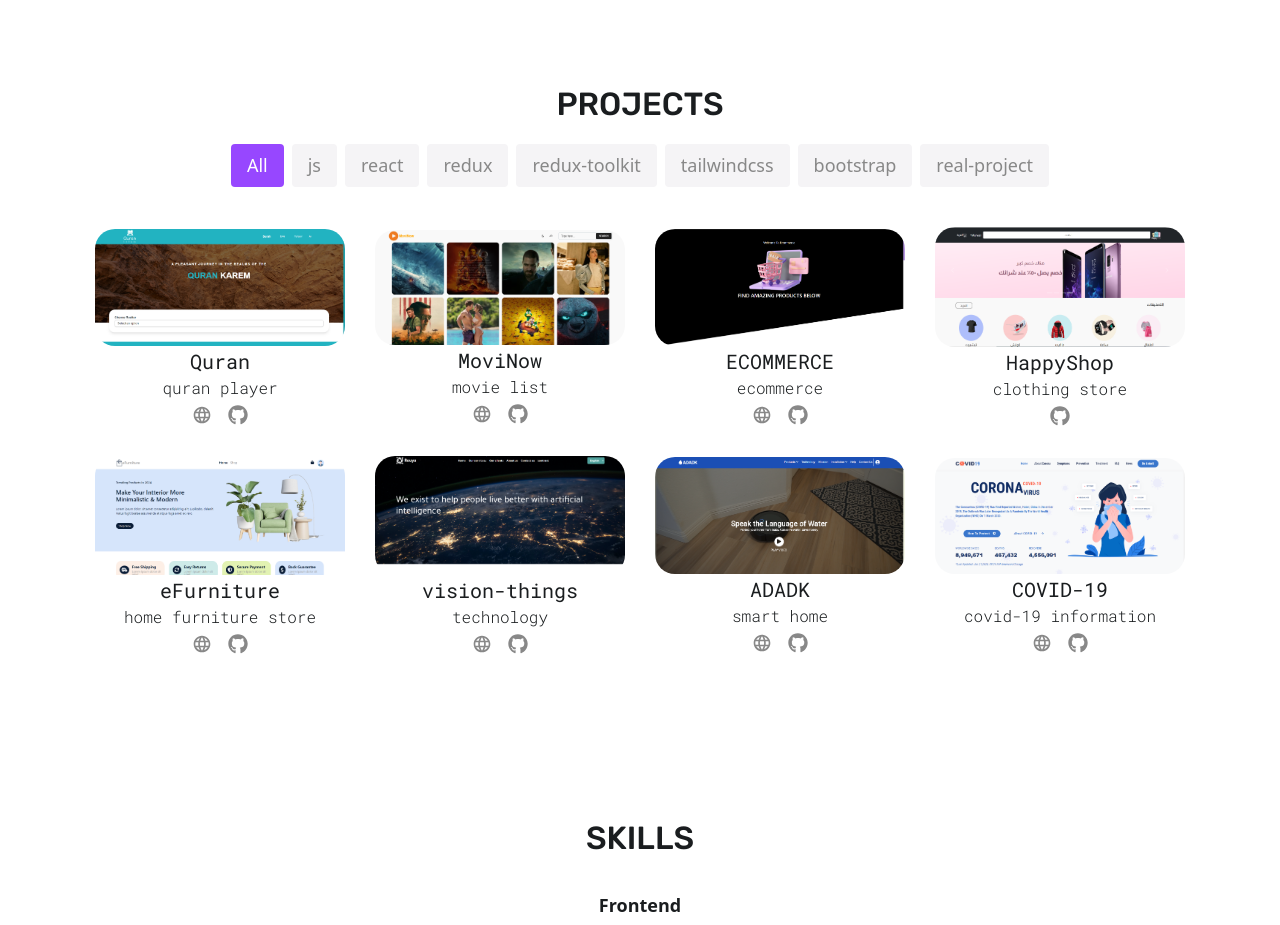
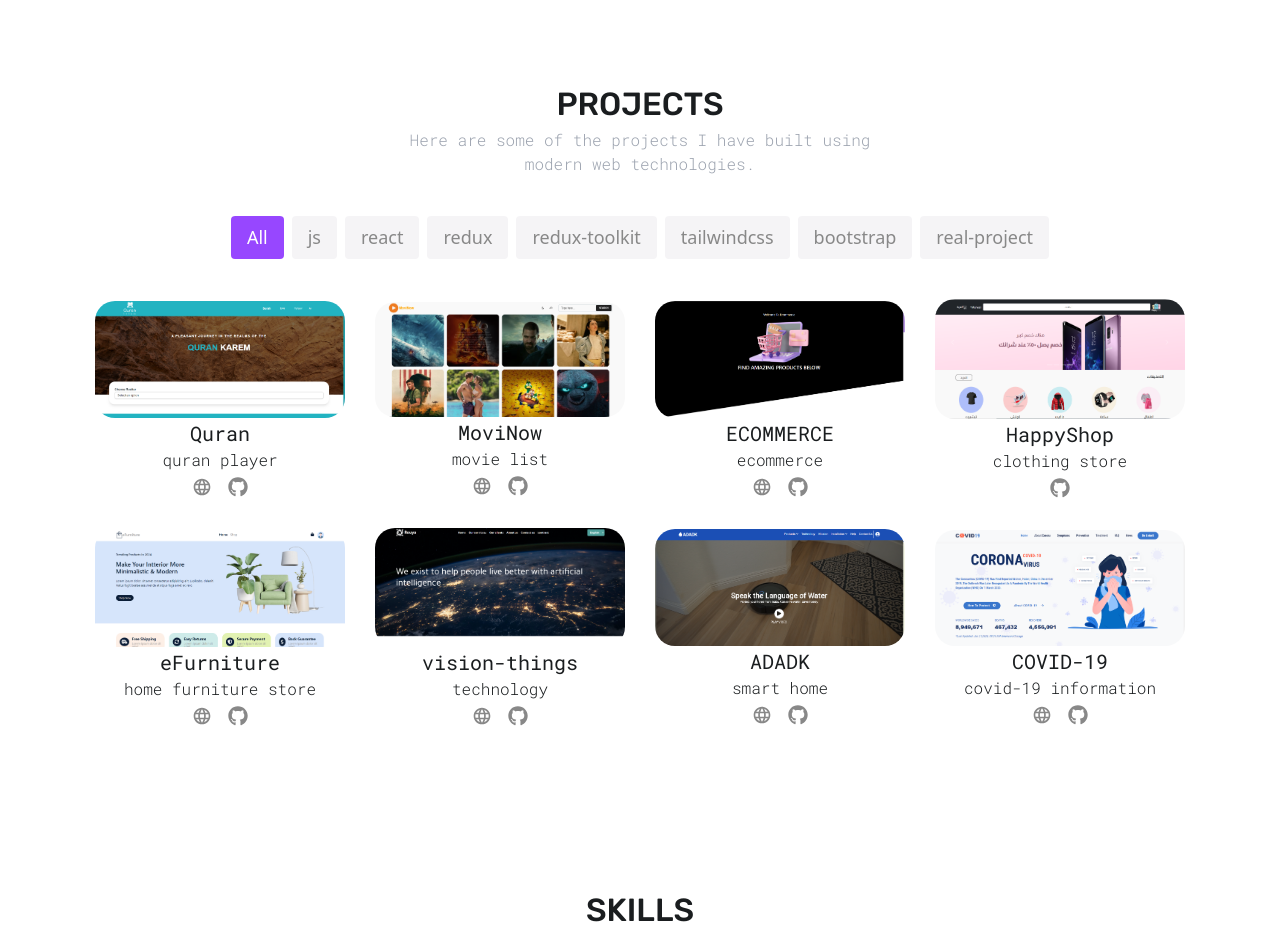
Before and after one commit to MuhammedMostafaSalem/my-portfolio, a React (Vite) app: page / in a window 1280 px wide. Shown: the part 800-1725 px from the top of the page. Built offline with nearby package versions, Linux system fonts and the light colour scheme.

Commit message:
Add Description with Title

```diff
--- a/src/sections/projects/Projects.jsx
+++ b/src/sections/projects/Projects.jsx
@@ -1,4 +1,4 @@
-import React, { useState } from 'react'
+import { useState } from 'react'
 import Tabs from '../../components/Tabs'
 import Title from '../../components/utils/Title';
 import ProjectCard from '../../components/ProjectCard'
@@ -19,6 +19,9 @@ const Projects = ({siteNewTap}) => {
     return (
         <div id="projects" className='flex flex-col text-center py-[80px]'>
             <Title title={t("Projects")} />
+            <p className="text-center max-w-[500px] mx-auto mb-6 text-gray-400">
+                Here are some of the projects I have built using modern web technologies.
+            </p>
 
             <Tabs tabs={tabs} activeTab={activeTab} onClickTab={onClickTab} />
 
```
